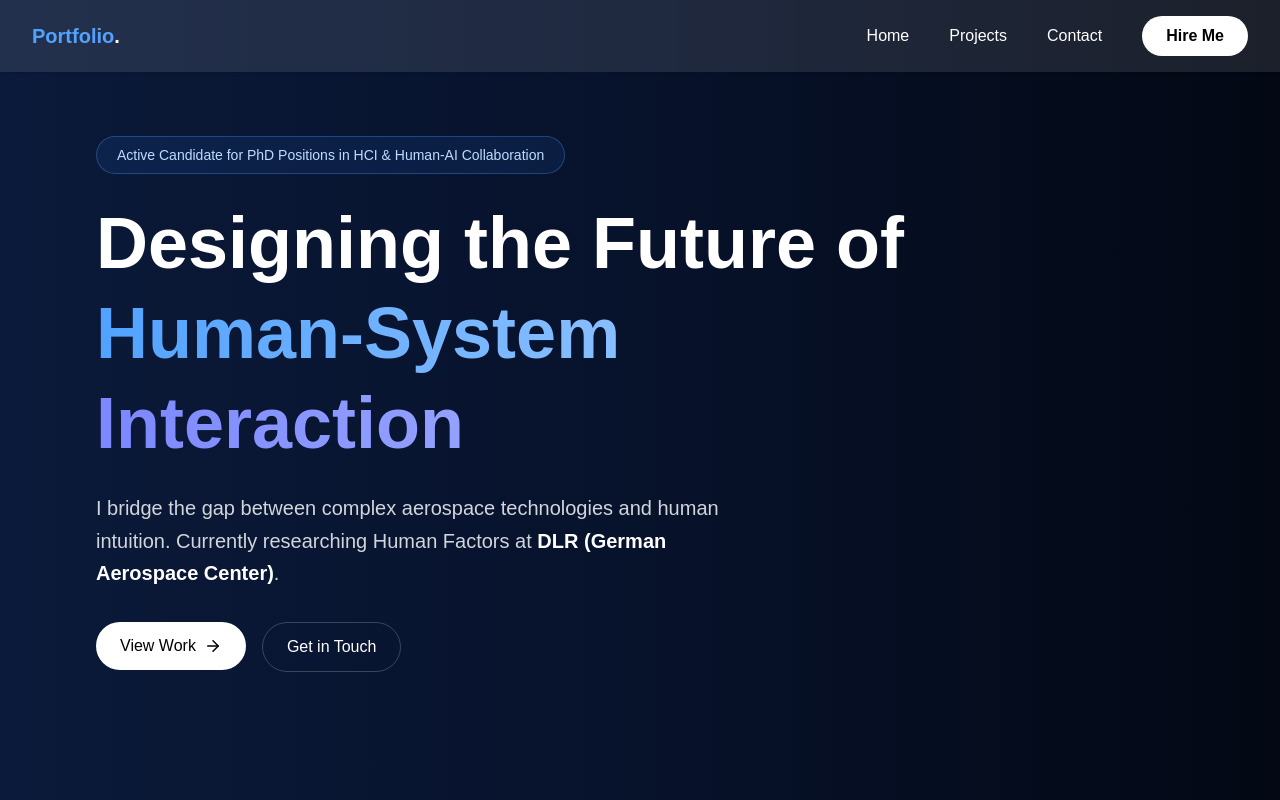
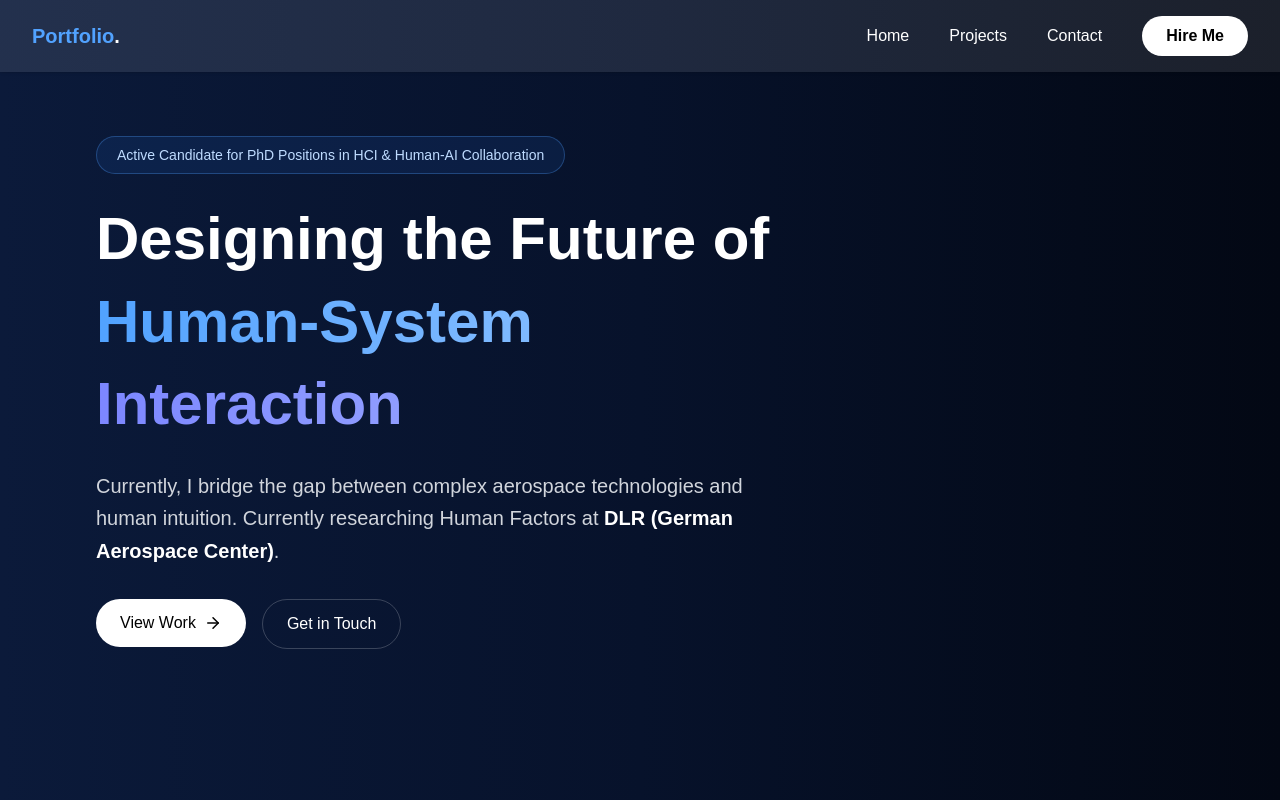
Before and after one commit to aryann070/tanishq-portfolio, a Next.js app: page / in a window 1280 px wide. Shown: the top 800 px of the page. Built offline with nearby package versions, Linux system fonts and the light colour scheme.

Commit message:
banner text fixes  done

```diff
--- a/src/app/components/Hero.jsx
+++ b/src/app/components/Hero.jsx
@@ -15,7 +15,7 @@ export default function Hero() {
                 </div>
 
                 {/* Heading */}
-                <h1 className="text-3xl sm:text-4xl md:text-6xl lg:text-7xl font-bold leading-tight sm:leading-snug md:leading-tight">
+                <h1 className="text-2xl sm:text-3xl md:text-5xl lg:text-6xl font-bold leading-snug break-words">
                     Designing the Future of{" "}
 
                     <span className="block bg-gradient-to-r from-blue-400 to-blue-200 bg-clip-text text-transparent">
@@ -29,7 +29,7 @@ export default function Hero() {
 
                 {/* Description */}
                 <p className="mt-6 max-w-2xl text-gray-300 text-xl leading-relaxed">
-                    I bridge the gap between complex aerospace technologies and human
+                    Currently, I bridge the gap between complex aerospace technologies and human
                     intuition. Currently researching Human Factors at{" "}
                     <span className="font-semibold text-white">
                         DLR (German Aerospace Center)
```
